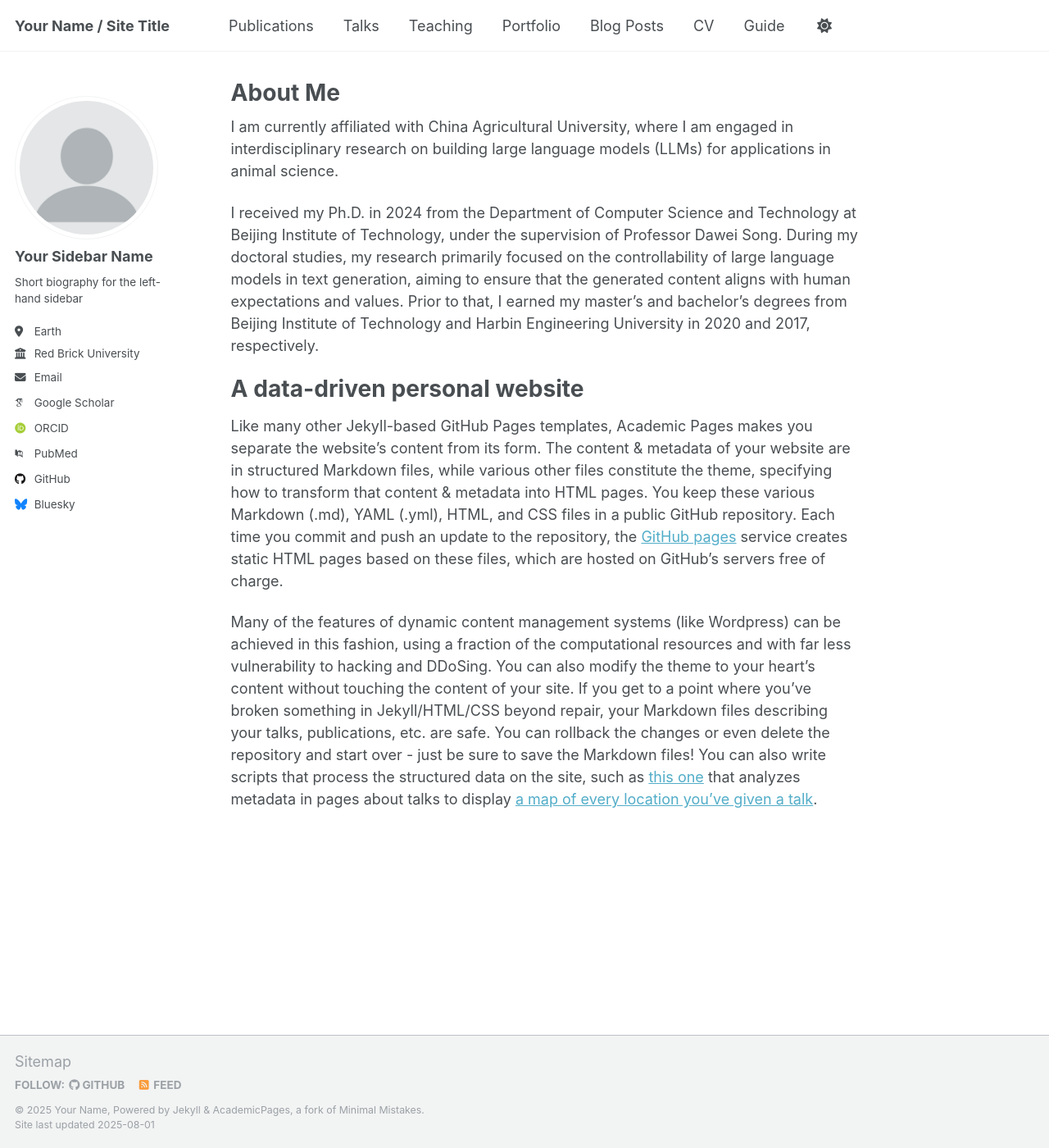
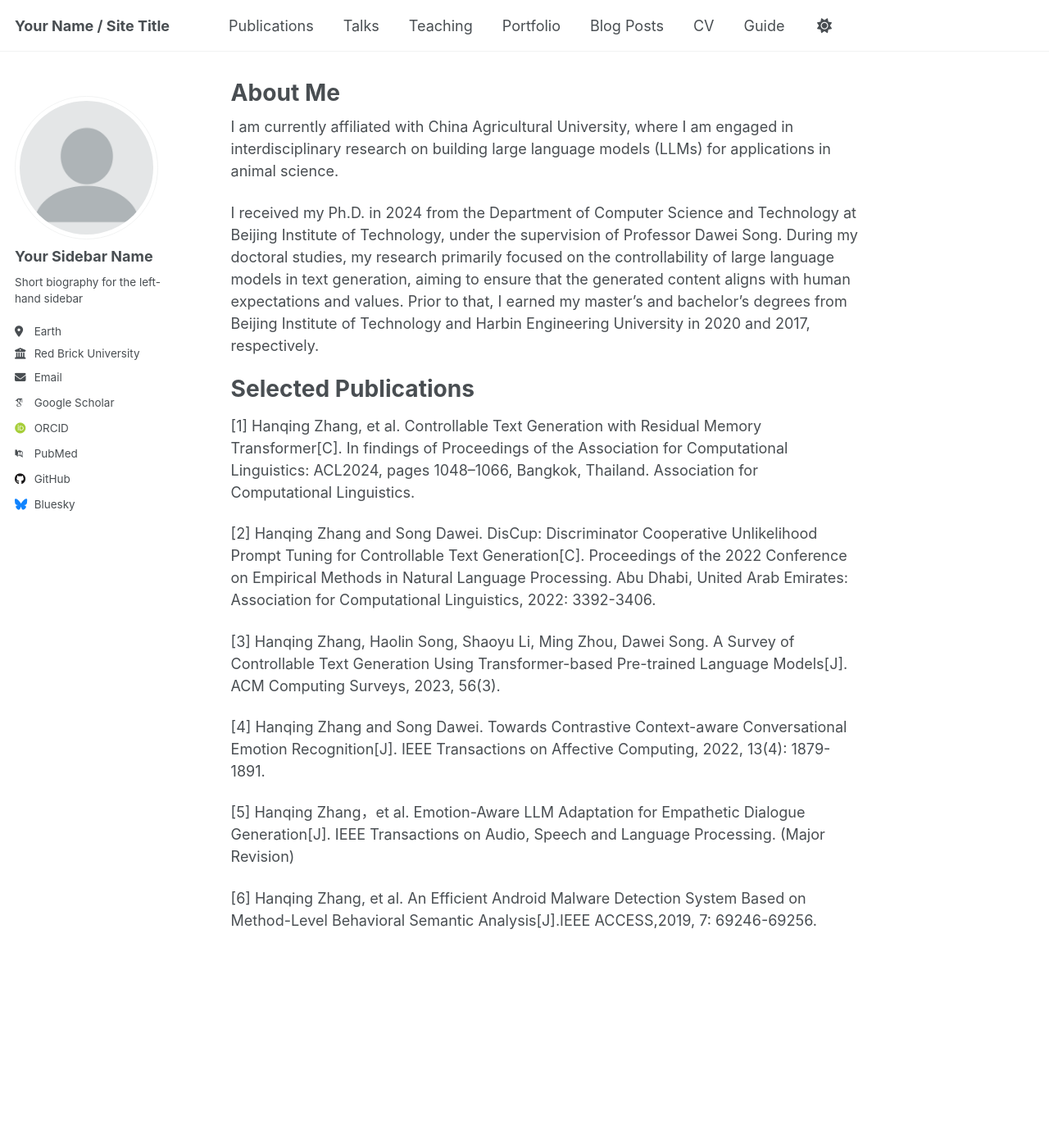
Before and after one commit to littlehacker26/hanqing.github.io, a Jekyll site: the page built from _pages/about.md, in a window 1280 px wide and 1400 px high. Shown: the whole window at 82% size. Built offline with Jekyll 4.4.1, drawn with Linux system fonts in a browser that asks for light colours; some web fonts are replaced; a script that is not in the unit is left out.

Commit message:
Update about.md

```diff
--- a/_pages/about.md
+++ b/_pages/about.md
@@ -12,8 +12,16 @@ I am currently affiliated with China Agricultural University, where I am engaged
 I received my Ph.D. in 2024 from the Department of Computer Science and Technology at Beijing Institute of Technology, under the supervision of Professor Dawei Song. During my doctoral studies, my research primarily focused on the controllability of large language models in text generation, aiming to ensure that the generated content aligns with human expectations and values. Prior to that, I earned my master's and bachelor's degrees from Beijing Institute of Technology and Harbin Engineering University in 2020 and 2017, respectively.
 
 
-A data-driven personal website
+Selected Publications
 ======
-Like many other Jekyll-based GitHub Pages templates, Academic Pages makes you separate the website's content from its form. The content & metadata of your website are in structured Markdown files, while various other files constitute the theme, specifying how to transform that content & metadata into HTML pages. You keep these various Markdown (.md), YAML (.yml), HTML, and CSS files in a public GitHub repository. Each time you commit and push an update to the repository, the [GitHub pages](https://pages.github.com/) service creates static HTML pages based on these files, which are hosted on GitHub's servers free of charge.
+[1] Hanqing Zhang, et al. Controllable Text Generation with Residual Memory Transformer[C].  In findings of Proceedings of the Association for Computational Linguistics: ACL2024, pages 1048–1066, Bangkok, Thailand. Association for Computational Linguistics.
 
-Many of the features of dynamic content management systems (like Wordpress) can be achieved in this fashion, using a fraction of the computational resources and with far less vulnerability to hacking and DDoSing. You can also modify the theme to your heart's content without touching the content of your site. If you get to a point where you've broken something in Jekyll/HTML/CSS beyond repair, your Markdown files describing your talks, publications, etc. are safe. You can rollback the changes or even delete the repository and start over - just be sure to save the Markdown files! You can also write scripts that process the structured data on the site, such as [this one](https://github.com/academicpages/academicpages.github.io/blob/master/talkmap.ipynb) that analyzes metadata in pages about talks to display [a map of every location you've given a talk](https://academicpages.github.io/talkmap.html).
+[2] Hanqing Zhang and Song Dawei. DisCup: Discriminator Cooperative Unlikelihood Prompt Tuning for Controllable Text Generation[C]. Proceedings of the 2022 Conference on Empirical Methods in Natural Language Processing. Abu Dhabi, United Arab Emirates: Association for Computational Linguistics, 2022: 3392-3406.
+
+[3] Hanqing Zhang, Haolin Song, Shaoyu Li, Ming Zhou, Dawei Song. A Survey of Controllable Text Generation Using Transformer-based Pre-trained Language Models[J]. ACM Computing Surveys, 2023, 56(3).
+
+[4] Hanqing Zhang and Song Dawei. Towards Contrastive Context-aware Conversational Emotion Recognition[J]. IEEE Transactions on Affective Computing, 2022, 13(4): 1879-1891.
+
+[5] Hanqing Zhang，et al. Emotion-Aware LLM Adaptation for Empathetic Dialogue Generation[J]. IEEE Transactions on Audio, Speech and Language Processing.  (Major Revision)
+
+[6] Hanqing Zhang, et al. An Efficient Android Malware Detection System Based on Method-Level Behavioral Semantic Analysis[J].IEEE ACCESS,2019, 7: 69246-69256.
```
